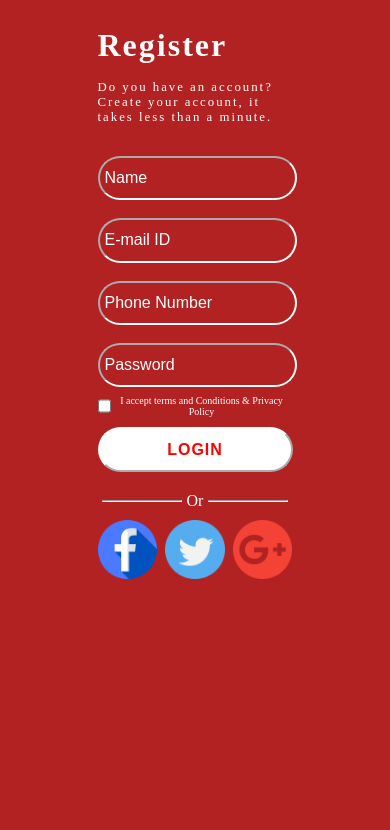
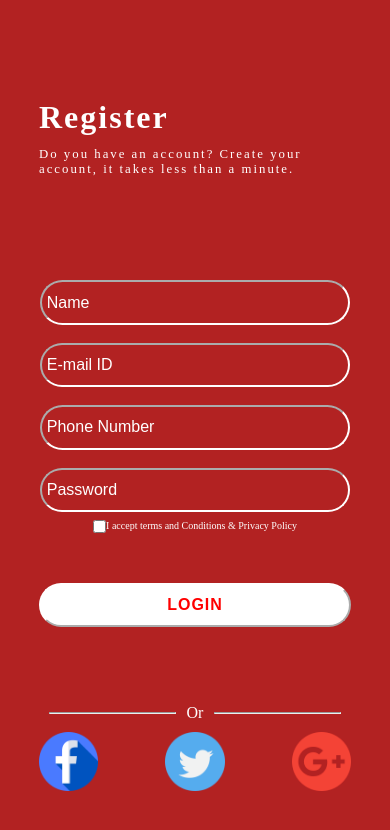
Before and after one commit to spiropoulos94/netmechanics-assignment, a website: page index.html in a window 390 px wide. Drawn offline with Linux system fonts and the light colour scheme.

Commit message:
mobile view ready

```diff
--- a/assets/scss/style.scss
+++ b/assets/scss/style.scss
@@ -8,34 +8,46 @@ body {
 
 header {
   text-align: left;
+
+  position: relative;
+  top: 1.5rem;
   h1 {
-    font-size: 2em;
+    font-size: 2rem;
   }
   p {
-    margin-top: -10px;
+    margin-top: -1rem;
   }
 }
 
 #banner {
   display: none;
+  img {
+    width: 100%;
+  }
 }
 
 #landing {
   header {
     color: white;
     letter-spacing: 2px;
+
     p {
       font-size: 0.8rem;
     }
   }
+  height: 100vh;
+  display: flex;
+  flex-direction: column;
+  justify-content: space-around;
 }
 
 main {
   background-color: $pageColor;
-  width: 50%;
+  width: 80%;
   margin: auto;
   max-width: 400px;
   max-height: 100%;
+  display: flex;
   form {
     text-align: center;
     width: 100%;
@@ -65,6 +77,8 @@ main {
       padding: 5px;
       font-size: 1rem;
       height: 44.4px;
+      position: relative;
+      top: 2.5rem;
     }
     #terms {
       width: auto;
--- a/index.html
+++ b/index.html
@@ -32,15 +32,16 @@
         </div><br>
             <button class="login-btn">LOGIN</button>
         </form>
+        <footer>
+          <div class="divider"><hr><span>Or</span><hr></div>
+          <div class="social-links">
+            <a href="#" target="_blank"><img src="dist/assets/favicons/facebook.png"></a>
+            <a href="#" target="_blank"><img src="dist/assets/favicons/twitter.png"></a>
+            <a href="#" target="_blank"><img src="dist/assets/favicons/google-plus.png"></a>
+          </div>
+        </footer>
       </section>
-      <footer>
-        <div class="divider"><hr><span>Or</span><hr></div>
-        <div class="social-links">
-          <img src="dist/assets/favicons/facebook.png">
-          <img src="dist/assets/favicons/twitter.png">
-          <img src="dist/assets/favicons/google-plus.png">
-        </div>
-      </footer>
+
     </main>
   </body>
 </html>
```
Also changed, not shown: dist/assets/css/style.css.
